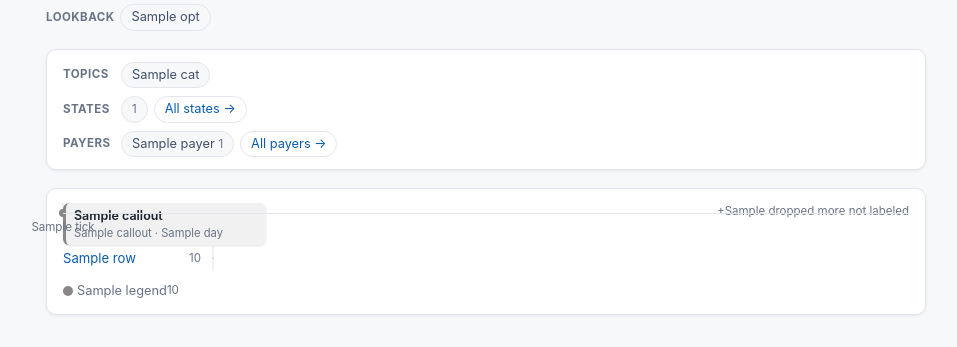
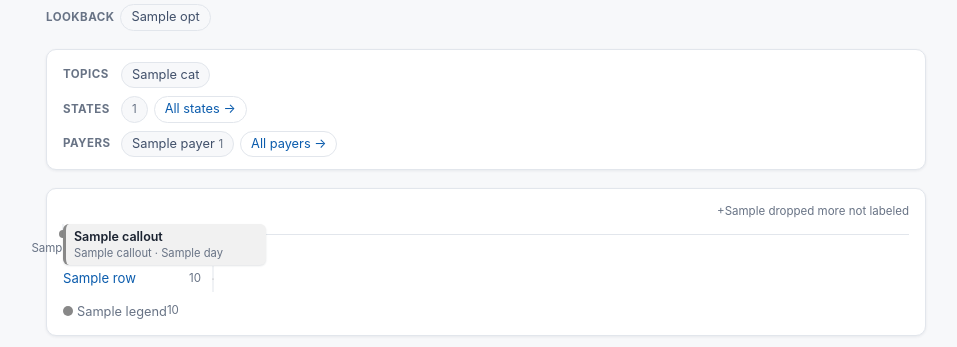
Before and after one commit to zaherkarp/medicare-advantage-insight-engine, a Python web app: template src/ma_signal_monitor/web/templates/timeline.html in a window 1280 px wide. Shown: the part 173-520 px from the top of the page, without its empty margins (154-1111 px from the left). Run offline with Jinja, Linux system fonts and the light colour scheme; the template is opened without the code that fills it: most values are stand-ins (such as "Sample title", 1, 10 or a date in 2020).

Commit message:
Polish the callout band and document the timeline in the README
Dense-archive visual QA surfaced two cosmetic defects: the "+N more
not labeled" note was absolutely positioned inside the band and could
paint over a top-row callout card, and a neighboring callout's stem
line could cut across a card face. The note now sits as a right-
aligned caption above the band, and cards get z-index above stems and
gridlines so stems hide behind the cards they pass. Also adds the
previously undocumented /timeline view (and its /timeline/w/{window}
pages) to the README's frontend overview and route table.

Co-Authored-By: Claude Fable 5 <noreply@anthropic.com>
Claude-Session: https://claude.ai/code/session_012GvZyRWZ1NSeHNVUECvXZ4

```diff
--- a/src/ma_signal_monitor/web/static/style.css
+++ b/src/ma_signal_monitor/web/static/style.css
@@ -305,6 +305,10 @@ a.chip:hover { border-color: var(--accent); text-decoration: none; }
   /* width COUPLED to timeline_layout.CALLOUT_W_PCT (24.0) — the packing math
      clamps against this; keep the two in sync. */
   width: 24%;
+  /* Above the stems/dots/gridlines (all z-index auto) so a neighbouring
+     callout's stem is hidden where it passes behind this card, never painted
+     across its face. */
+  z-index: 1;
   padding: 5px 8px; border-radius: 6px;
   font-size: 0.78rem; line-height: 1.25; color: var(--ink); text-decoration: none;
   background: var(--card);
@@ -325,8 +329,10 @@ a.chip:hover { border-color: var(--accent); text-decoration: none; }
   display: block; margin-top: 2px; color: var(--muted); font-size: 0.7rem;
   white-space: nowrap; overflow: hidden; text-overflow: ellipsis;
 }
+/* Right-aligned caption above the band (see timeline.html): kept out of the
+   band so it never overlaps the top callout row, which fills the band's height. */
 .callout-overflow {
-  position: absolute; top: 0; right: 0;
+  margin: 0 0 3px; text-align: right;
   color: var(--muted); font-size: 0.72rem;
 }
 
--- a/src/ma_signal_monitor/web/templates/timeline.html
+++ b/src/ma_signal_monitor/web/templates/timeline.html
@@ -25,6 +25,10 @@
      the CSS reads (no raw hex in this template). #}
   <section class="timeline-viz">
     {% if total %}
+      {# Overflow note sits ABOVE the band, right-aligned: the top callout row
+         fills the band to its very top edge (card height ≈ row pitch), so an
+         in-band top-right note would overlap that card. #}
+      {% if band.dropped %}<p class="callout-overflow">+{{ band.dropped }} more not labeled</p>{% endif %}
       <div class="callout-band" style="height: {{ band.height }}px">
         {% for t in ticks %}<span class="viz-grid-line" style="left: {{ t.pct }}%" aria-hidden="true"></span>{% endfor %}
         {% for c in band.callouts %}
@@ -41,7 +45,6 @@
             <span class="callout-meta">{{ c.source_name }} · {{ c.day }}</span>
           </a>
         {% endfor %}
-        {% if band.dropped %}<span class="callout-overflow">+{{ band.dropped }} more not labeled</span>{% endif %}
       </div>
 
       <div class="viz-axis" aria-hidden="true">
```
Also changed, not shown: README.md.
